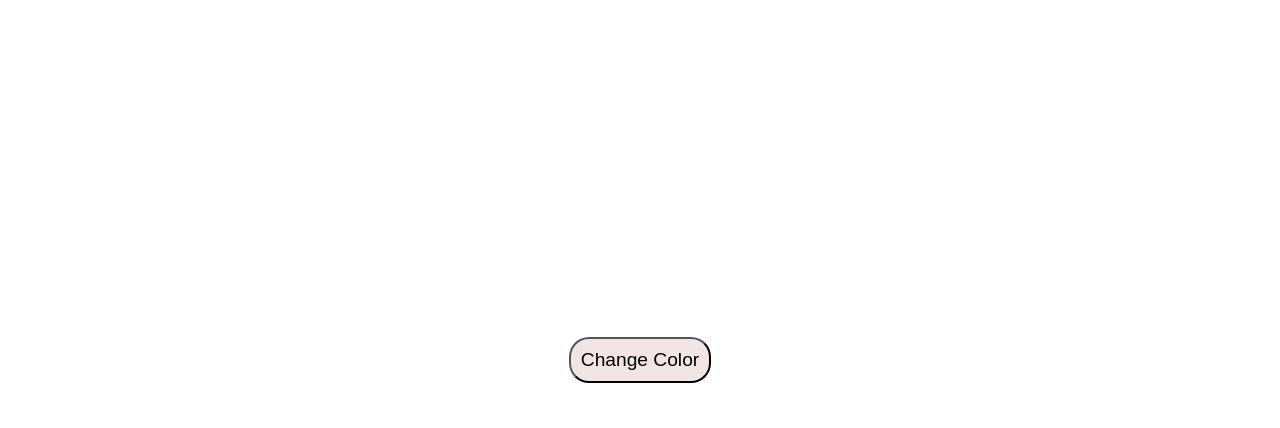
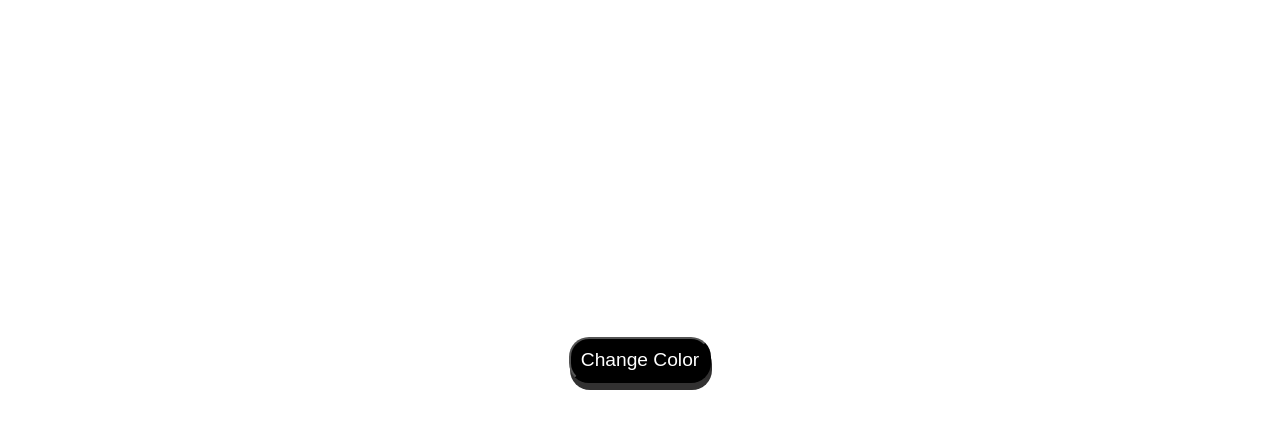
Before and after one commit to Sridharan-AR4/ColorFlipper, a plain HTML site: page index.html in a window 1280 px wide. Shown: the part 72-500 px from the top of the page. Drawn offline with Linux system fonts and the light colour scheme.

Commit message:
added some styles to the btn

```diff
--- a/style.css
+++ b/style.css
@@ -36,6 +36,14 @@ body{
     padding: 10px;
     font-size: larger;
     border-radius: 20px;
-    background-color: rgb(241, 228, 228);
+    background-color: black;
+    color: white;
     cursor: pointer;
+    box-shadow: rgb(50, 49, 49) 1px 7px;
+    transition-duration: 0.1s;
+    transition-timing-function: ease-in;
 }
+.change:active{
+    box-shadow: rgb(92, 81, 81) 0px 0px;
+    transform: translateY(5px);
+}
```
